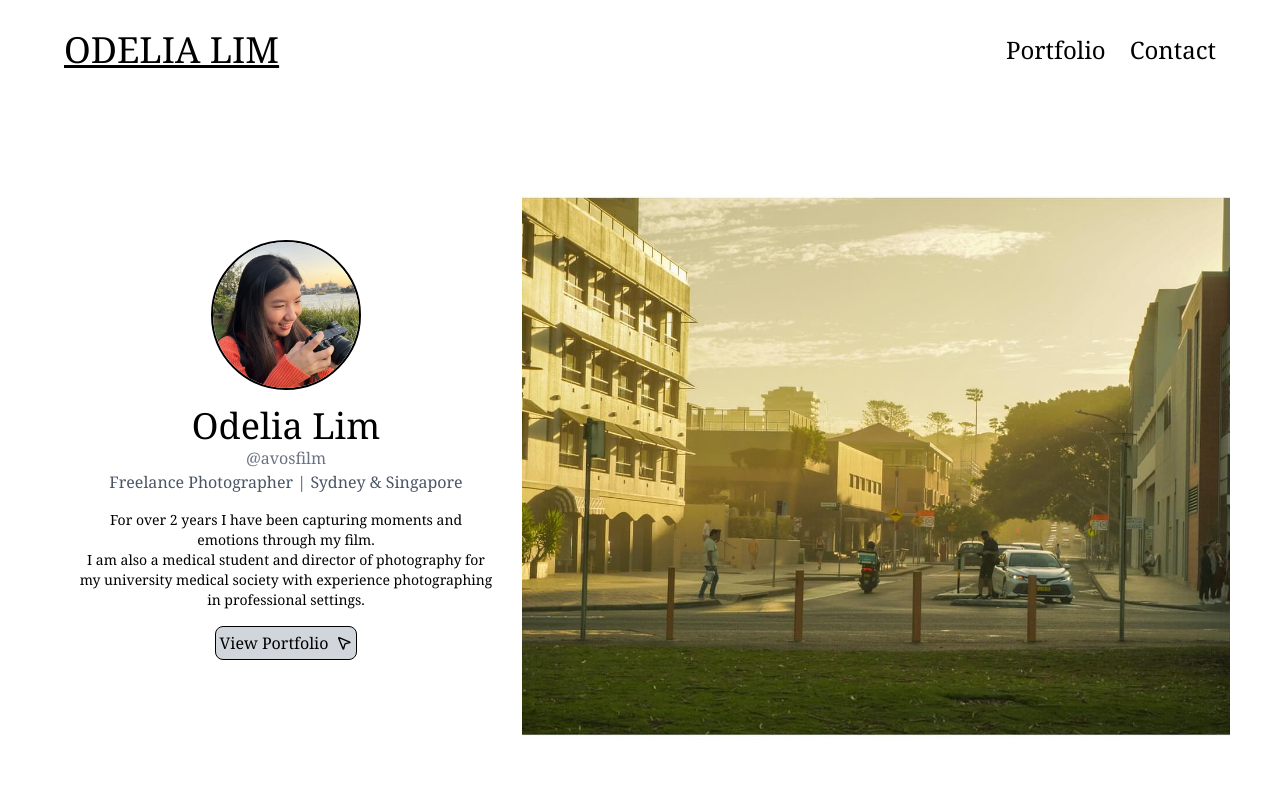
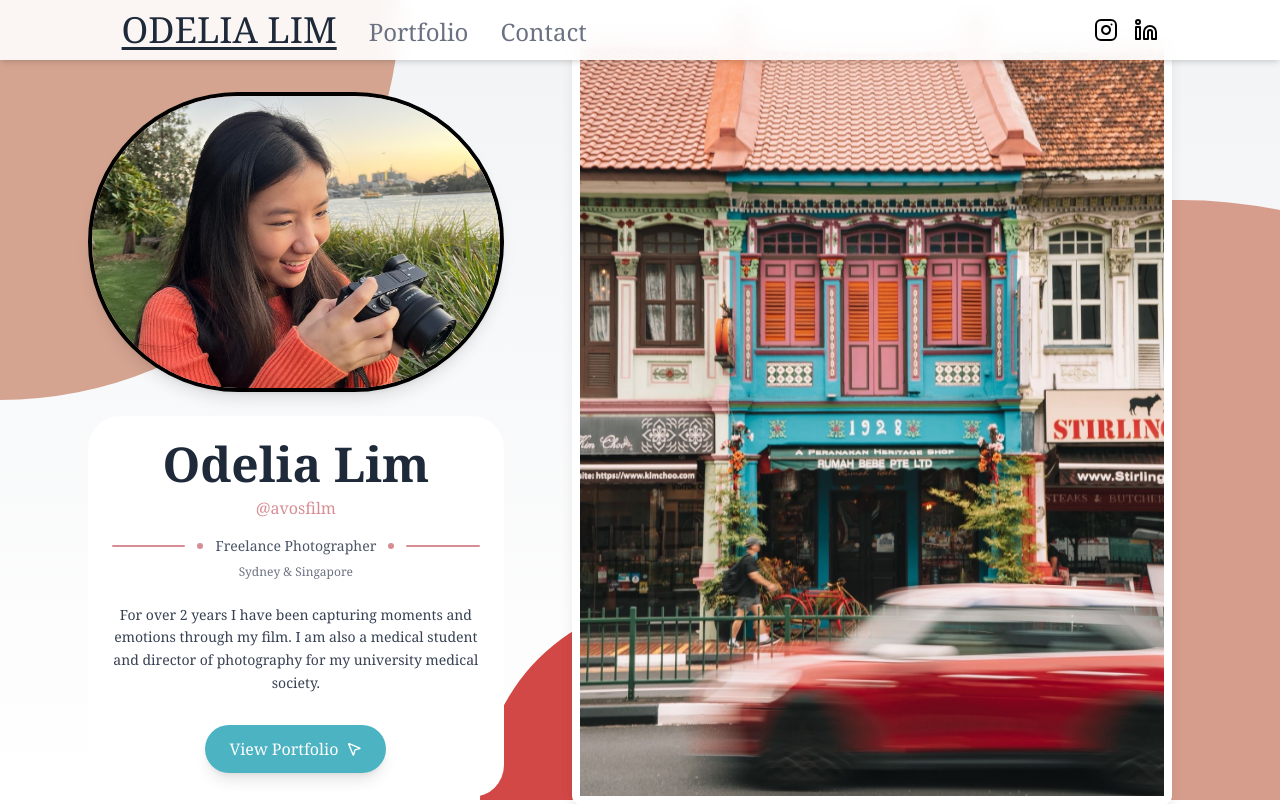
Before and after one commit to WillGaston/OdePortfolio, a React (Vite) app: page / in a window 1280 px wide. Built offline with nearby package versions, Linux system fonts and the light colour scheme.

Commit message:
updated main page

```diff
--- a/src/components/Header.jsx
+++ b/src/components/Header.jsx
@@ -1,15 +1,60 @@
 import { Link } from "react-router-dom";
+import { Instagram, Linkedin } from "lucide-react";
 
 export default function Header(props) {
   return (
-    <>
-      <div className="w-full h-[100px] min-h-[100px] sticky top-0 z-10 bg-white flex items-center justify-between px-6 md:px-12 lg:px-16">
-        <Link className={`text-xl md:text-2xl lg:text-4xl font-serif ${props.currPage === "main" ? "underline" : ""}`} to="/" onClick={() => props.setCurrPage("main")}>ODELIA LIM</Link>
-        <div className="flex flex-row font-serif text-lg md:text-xl lg:text-2xl gap-3 md:gap-6 ">
-          <Link className={`${props.currPage === "portfolio" ? "underline" : ""}`} to="/portfolio" onClick={() => props.setCurrPage("portfolio")}>Portfolio</Link>
-          <Link className={`${props.currPage === "contact" ? "underline" : ""}`} to="/contact" onClick={() => props.setCurrPage("contact")}>Contact</Link>
-        </div>
+    <header className="w-full h-[60px] sticky top-0 z-20 bg-white/90 backdrop-blur-md shadow-md flex items-center justify-between px-6 md:px-12 lg:px-16">
+      <div className="flex flex-row lg:ml-[5%]">
+        <Link
+          className={`text-2xl md:text-3xl lg:text-4xl font-serif font-medium text-gray-800 hover:text-gray-600 transition-colors ${
+            props.currPage === "main" ? "underline underline-offset-4" : ""
+          }`}
+          to="/"
+          onClick={() => props.setCurrPage("main")}
+        >
+          ODELIA LIM
+        </Link>
+        <nav className="flex flex-row font-serif text-lg md:text-xl lg:text-2xl gap-4 md:gap-8 ml-8 mt-[2px] md:mt-[6px]">
+          <Link
+            className={`hover:text-gray-600 transition-colors ${
+              props.currPage === "portfolio"
+                ? "text-gray-800 underline underline-offset-4"
+                : "text-gray-500"
+            }`}
+            to="/portfolio"
+            onClick={() => props.setCurrPage("portfolio")}
+          >
+            Portfolio
+          </Link>
+          <Link
+            className={`hover:text-gray-600 transition-colors ${
+              props.currPage === "contact"
+                ? "text-gray-800 underline underline-offset-4"
+                : "text-gray-500"
+            }`}
+            to="/contact"
+            onClick={() => props.setCurrPage("contact")}
+          >
+            Contact
+          </Link>
+        </nav>
       </div>
-    </>
-  )
+      <div className="flex flex-row gap-4 lg:mr-[5%]">
+        <a
+          href="https://www.instagram.com/avosfilm/"
+          target="_blank"
+          rel="noreferrer"
+        >
+          <Instagram />
+        </a>
+        <a
+          href="https://www.linkedin.com/in/odelia-lim-68795725b/?originalSubdomain=sg"
+          target="_blank"
+          rel="noreferrer"
+        >
+          <Linkedin />
+        </a>
+      </div>
+    </header>
+  );
 }
--- a/src/components/MainPage.jsx
+++ b/src/components/MainPage.jsx
@@ -1,31 +1,54 @@
-import { useNavigate } from 'react-router-dom'
-import mainImageH from '../assets/images/mainhorizontal.jpg'
-import mainImageV from '../assets/images/mainvertical.jpg'
-import odeImage from '../assets/images/odemain.jpg'
-import { MousePointer2 } from 'lucide-react'
+import { useNavigate } from 'react-router-dom';
+import mainImageH from '../assets/images/katong.jpeg';
+import odeImage from '../assets/images/odemain.jpg';
+import { MousePointer2 } from 'lucide-react';
 
 export default function MainPage(props) {
   const navigate = useNavigate();
 
   return (
-    <div className="flex h-full w-full pt-[30px] md:p-[50px]">
-      <div className="flex flex-col md:flex-row w-full h-full">
-        <div className="w-full md:w-2/5 flex flex-col justify-center items-center">
+    <div className="flex h-full w-full pt-8 md:pt-12 bg-gradient-to-b from-gray-100 to-white relative">
+      <div className="flex flex-col lg:flex-row w-full h-full max-w-7xl mx-auto">
+        <div className="w-full lg:w-2/5 flex flex-col justify-center items-center text-center px-6 z-10 lg:ml-[5%] mt-[30px] lg:mt-0">
           <img
             src={odeImage}
-            className="rounded-full h-[150px] w-[150px] object-cover mb-4 border-black border-2"
+            className="rounded-full h-[300px] w-[500px] object-cover mb-6 border-4 border-black shadow-lg"
+            alt="Odelia Lim"
           />
-          <h1 className='text-4xl font-serif'>Odelia Lim</h1>
-          <a className="text-gray-500 font-serif" href="https://instagram.com/avosfilm" target="_blank" rel="noopener noreferrer">@avosfilm</a>
-          <h3 className="text-gray-600 font-serif">Freelance Photographer | Sydney & Singapore</h3>
-          <p className="mt-4 mx-4 px-3 text-center font-serif text-sm">For over 2 years I have been capturing moments and emotions through my film.</p>
-          <p className="px-3 mb-4 mx-4 text-center font-serif text-sm">I am also a medical student and director of photography for my university medical society with experience photographing in professional settings.</p>
+          <div className='bg-white flex flex-col justify-center items-center text-center p-6 mb-[20px] rounded-4xl'>
+            <h1 className="text-5xl font-serif font-bold text-gray-800">
+              Odelia Lim
+            </h1>
+            <a
+              className="font-serif hover:underline transition-all inline-flex items-center gap-1 mt-2 text-[#D78D93]"
+              href="https://instagram.com/avosfilm"
+              target="_blank"
+              rel="noopener noreferrer"
+            >
+              @avosfilm
+            </a>
+            <div className="flex items-center gap-3 mt-4 w-full max-w-sm">
+              <div className="h-0.5 flex-grow rounded-full bg-[#D78D93]"></div>
+              <div className="w-1.5 h-1.5 rounded-full bg-[#D78D93]"></div>
+              <h3 className="text-gray-600 font-serif text-sm whitespace-nowrap">
+                Freelance Photographer
+              </h3>
+              <div className="w-1.5 h-1.5 rounded-full bg-[#D78D93]"></div>
+              <div className="h-0.5 flex-grow rounded-full bg-[#D78D93]"></div>
+            </div>
+            <p className="text-gray-500 font-serif text-xs mt-2">Sydney & Singapore</p>
+            <p className="mt-6 text-gray-700 font-serif text-sm leading-relaxed max-w-md">
+              For over 2 years I have been capturing moments and emotions through my film. I am also a medical student and director of photography for my university medical society.
+            </p>
             <button
+              className="px-6 py-3 font-serif rounded-full text-white hover:shadow-xl hover:scale-105 transition-all shadow-lg mt-[30px]"
+              style={{ backgroundColor: '#4CB3C2' }}
+              onMouseEnter={(e) => e.currentTarget.style.backgroundColor = '#3A8C98'}
+              onMouseLeave={(e) => e.currentTarget.style.backgroundColor = '#4CB3C2'}
               onClick={() => {
                 navigate('/portfolio');
                 props.setCurrPage('portfolio');
               }}
-            className="p-1 font-serif rounded-lg bg-gray-300 border border-black hover:bg-gray-400"
             >
               <span className="flex items-center gap-2">
                 View Portfolio
@@ -33,19 +56,55 @@ export default function MainPage(props) {
               </span>
             </button>
           </div>
-        <div className="w-full md:w-3/5 flex flex-col justify-center items-center mt-8">
+        </div>
+        <div className="w-full lg:w-3/5 flex justify-center items-center mt-8 md:mt-0 z-10 md:mr-[5%] pb-[100px] md:mb-0">
           <img
-            className="hidden lg:inline h-[600px] lg:w-[800px] object-cover"
+            className="hidden lg:inline h-[800px] w-[500px] lg:w-[600px] object-cover rounded-lg shadow-lg border border-white border-8"
             src={mainImageH}
             alt="Horizontal view"
           />
           <img
-            className="inline lg:hidden h-[500px] md:h-[600px] w-[350px] md:w-[500px] object-cover rounded-lg"
-            src={mainImageV}
+            className="inline lg:hidden h-[500px] md:h-[600px] w-[350px] md:w-[500px] object-cover rounded-lg shadow-lg border border-white border-8"
+            src={mainImageH}
             alt="Vertical view"
           />
         </div>
       </div>
+      <svg
+        className="hidden lg:block fixed bottom-0 right-0 w-[1000px] h-[1000px] pointer-events-none"
+        viewBox="0 0 1000 1000"
+        xmlns="http://www.w3.org/2000/svg"
+      >
+        <circle cx="900" cy="900" r="500" fill="#D79D8C" />
+      </svg>
+      <svg
+        className="block fixed bottom-0 right-0 w-[700px] h-[700px] pointer-events-none"
+        viewBox="0 0 700 700"
+        xmlns="http://www.w3.org/2000/svg"
+      >
+        <circle cx="700" cy="900" r="450" fill="#D79D8C" />
+      </svg>
+      <svg
+        className="hidden lg:block fixed bottom-0 right-0 w-[1000px] h-[1000px] pointer-events-none"
+        viewBox="0 0 1000 1000"
+        xmlns="http://www.w3.org/2000/svg"
+      >
+        <circle cx="400" cy="1000" r="200" fill="#D24846" />
+      </svg>
+      <svg
+        className="fixed lg:hidden bottom-0 right-0 w-[500px] h-[500px] pointer-events-none"
+        viewBox="0 0 500 500"
+        xmlns="http://www.w3.org/2000/svg"
+      >
+        <circle cx="150" cy="550" r="150" fill="#D24846" />
+      </svg>
+      <svg
+        className="fixed top-0 left-0 w-[1000px] h-[1000px] pointer-events-none"
+        viewBox="0 0 1000 1000"
+        xmlns="http://www.w3.org/2000/svg"
+      >
+        <circle cx="" cy="" r="400" fill="#D4A490" />
+      </svg>
     </div>
-  )
+  );
 }
```
Also changed, not shown: src/assets/images/katong.jpeg (added). Lines whose indentation alone changed are shown as unchanged.
